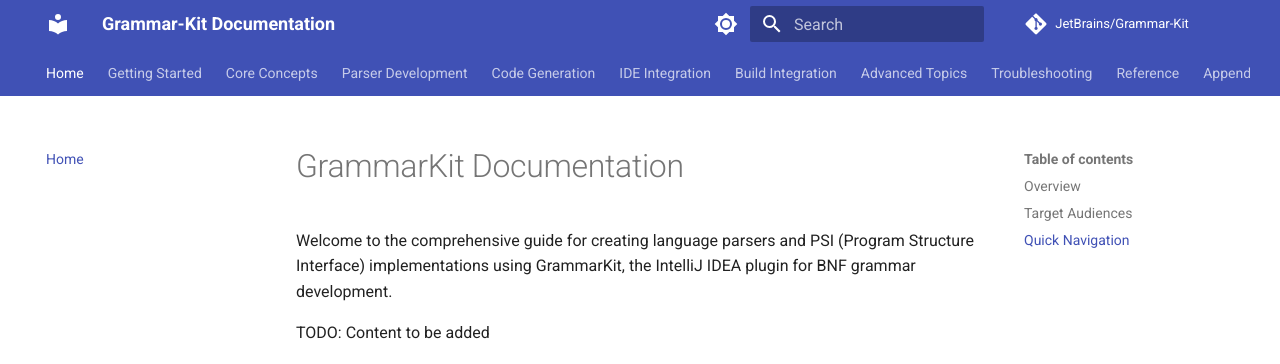
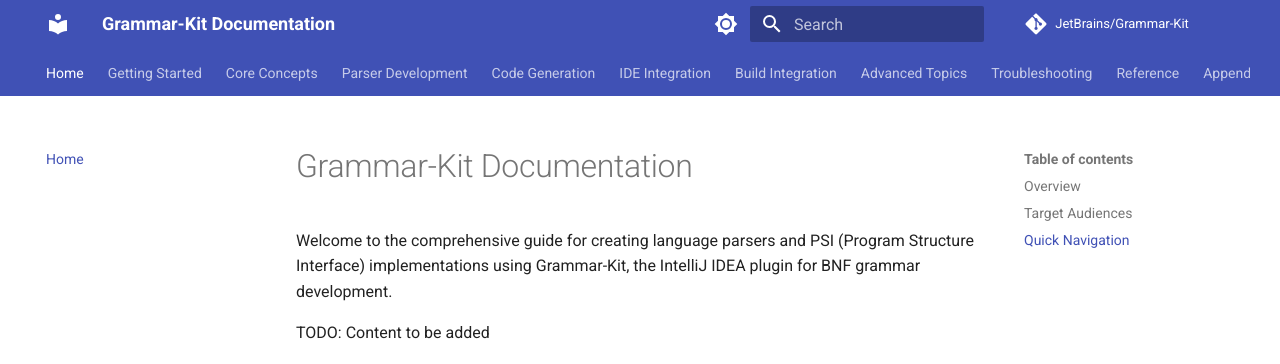
Before and after one commit to halirutan/GrammarKitDoc, an MkDocs documentation site: the page built from docs/index.md, in a window 1280 px wide. Shown: the top 364 px of the page. Built offline with MkDocs 1.6.1 and Material for MkDocs 9.7.7, drawn with Linux system fonts in a browser that asks for light colours; comment, search, counter and statistics services are not loaded.

Commit message:
Update terminology: enforce "Grammar-Kit" naming consistency across documentation and agent guidelines.

```diff
--- a/docs/index.md
+++ b/docs/index.md
@@ -1,6 +1,6 @@
-# GrammarKit Documentation
+# Grammar-Kit Documentation
 
-Welcome to the comprehensive guide for creating language parsers and PSI (Program Structure Interface) implementations using GrammarKit, the IntelliJ IDEA plugin for BNF grammar development.
+Welcome to the comprehensive guide for creating language parsers and PSI (Program Structure Interface) implementations using Grammar-Kit, the IntelliJ IDEA plugin for BNF grammar development.
 
 TODO: Content to be added
 
```
Also changed, not shown: .opencode/agent/copyeditor.md (+1 -1 lines), .opencode/agent/drafter.md (+5 -3 lines), .opencode/agent/techdocs.md (+1 -1 lines).
